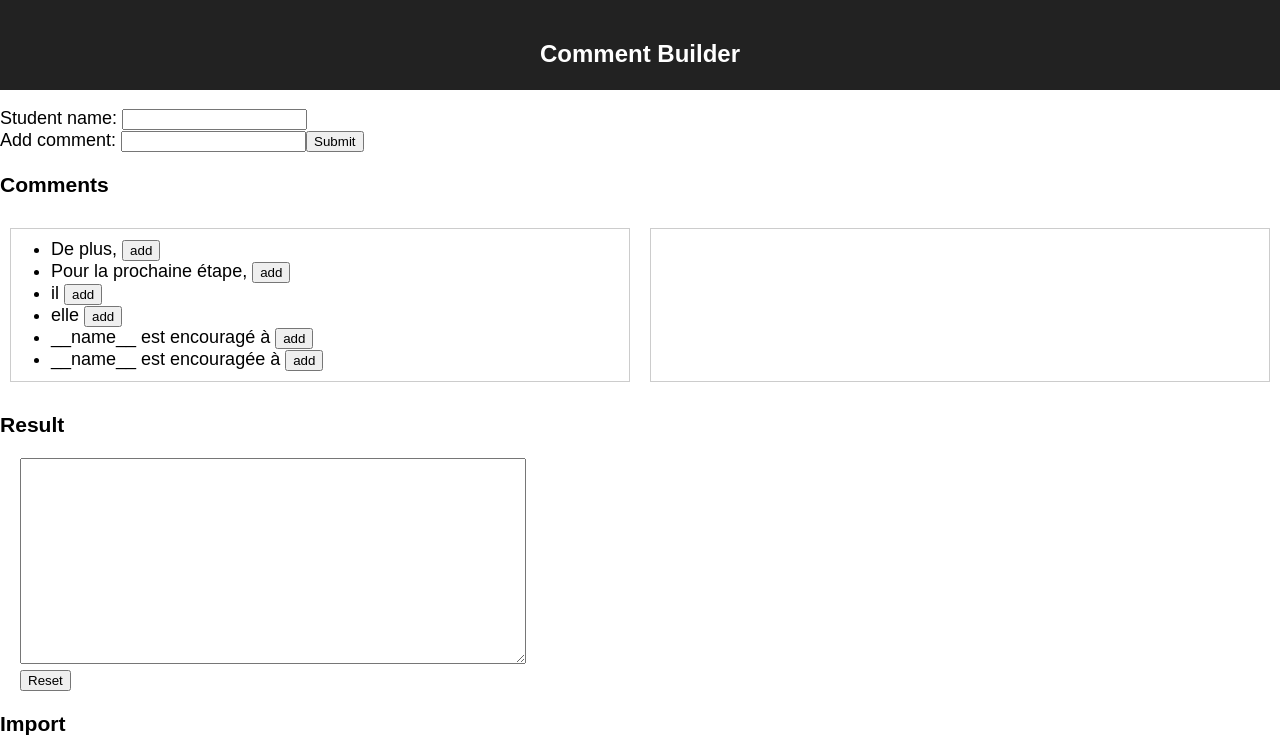
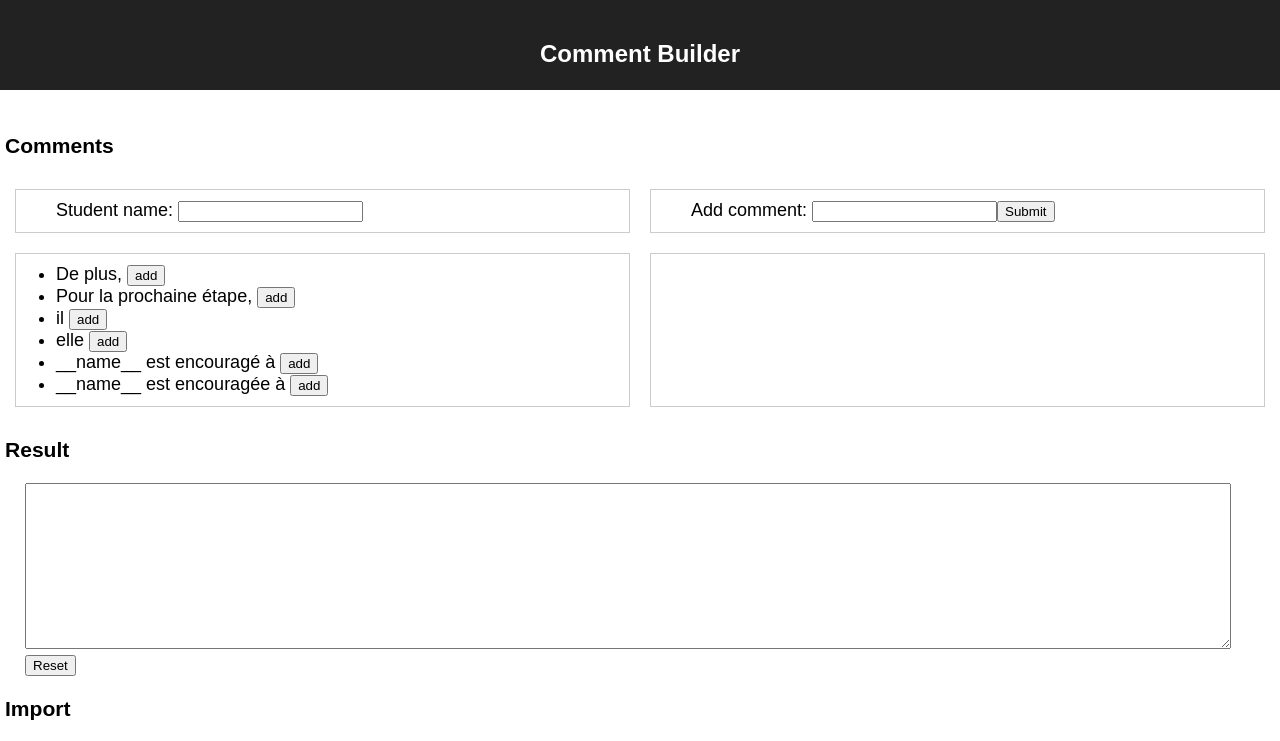
Before and after one commit to smably/comment-builder, a React (Create React App) app: page / in a window 1280 px wide. Shown: the top 741 px of the page. Built offline with nearby package versions, Linux system fonts and the light colour scheme.

Commit message:
Clean up styling

```diff
--- a/src/App.css
+++ b/src/App.css
@@ -8,6 +8,7 @@
 
 .App-intro {
   font-size: large;
+  padding: 5px;
 }
 
 .container {
@@ -15,15 +16,15 @@
 }
 
 .result-text {
-  width: 500px;
-  height: 200px;
+  width: 1200px;
+  height: 160px;
 }
 
-.comment-columns {
+.columns {
   display: flex;
 }
 
-.comment-columns > ul {
+.columns > * {
   flex: 1;
   border: #ccc 1px solid;
   margin: 10px;
@@ -32,5 +33,5 @@
 
 .import-text {
   width: 1200px;
-  height: 600px;
+  height: 480px;
 }
--- a/src/CommentBucketBuilder.js
+++ b/src/CommentBucketBuilder.js
@@ -86,14 +86,16 @@ class CommentBucketBuilder extends React.Component {
   render() {
     return (
       <div>
-        <form onSubmit={this.handleNameSubmit}>
-          <label>
-            Student name: <input type="text" value={this.state.name} onChange={this.handleNameChange} />
-          </label>
-        </form>
-        {this.renderNewCommentForm()}
         <h3>Comments</h3>
-        <div className='comment-columns'>
+        <div className='columns'>
+          <form onSubmit={this.handleNameSubmit}>
+            <label>
+              Student name: <input type="text" value={this.state.name} onChange={this.handleNameChange} />
+            </label>
+          </form>
+          {this.renderNewCommentForm()}
+        </div>
+        <div className='columns'>
           <ul>
             {this.state.comments.map((comment, i) => {
               return (
```
